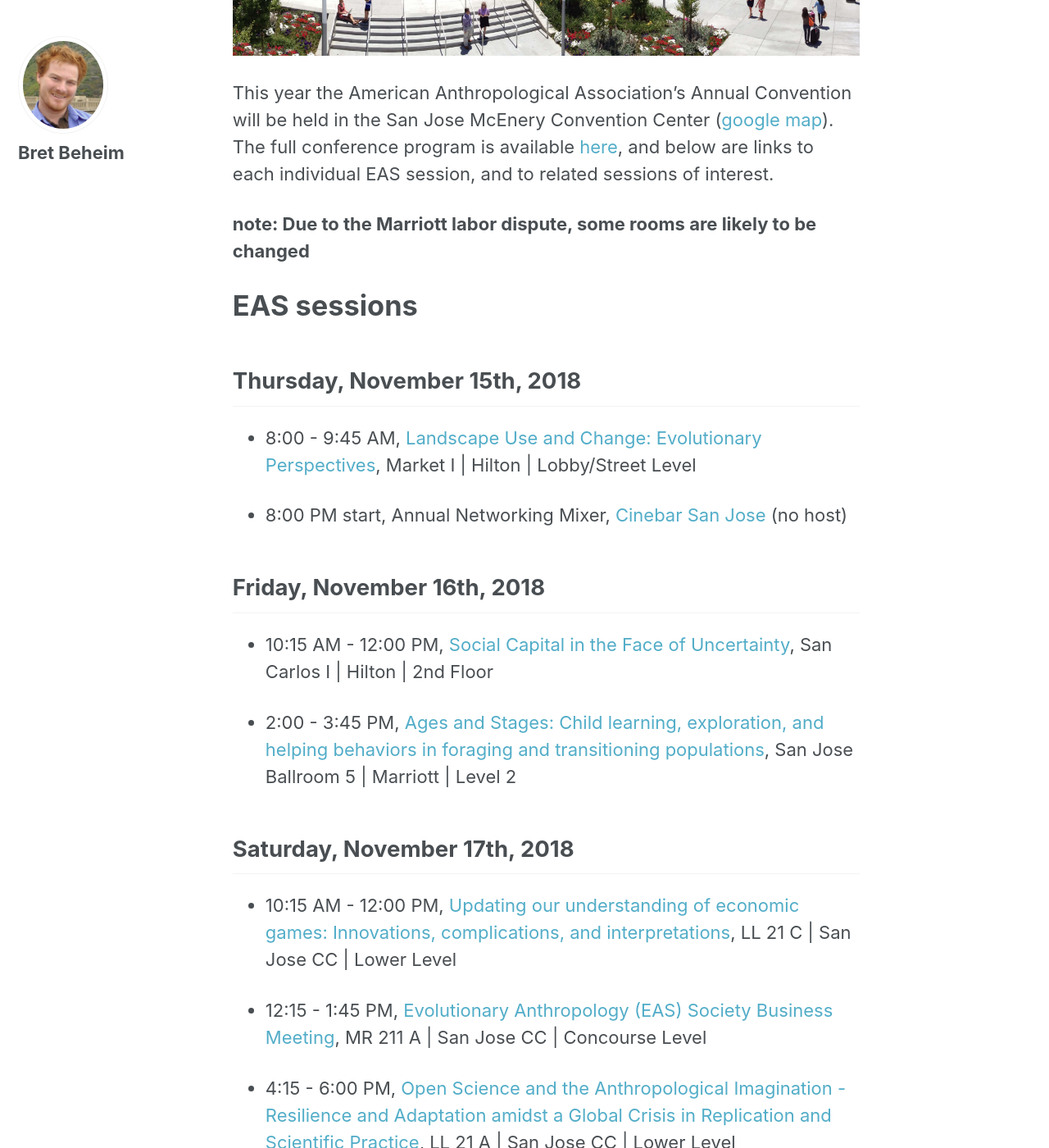
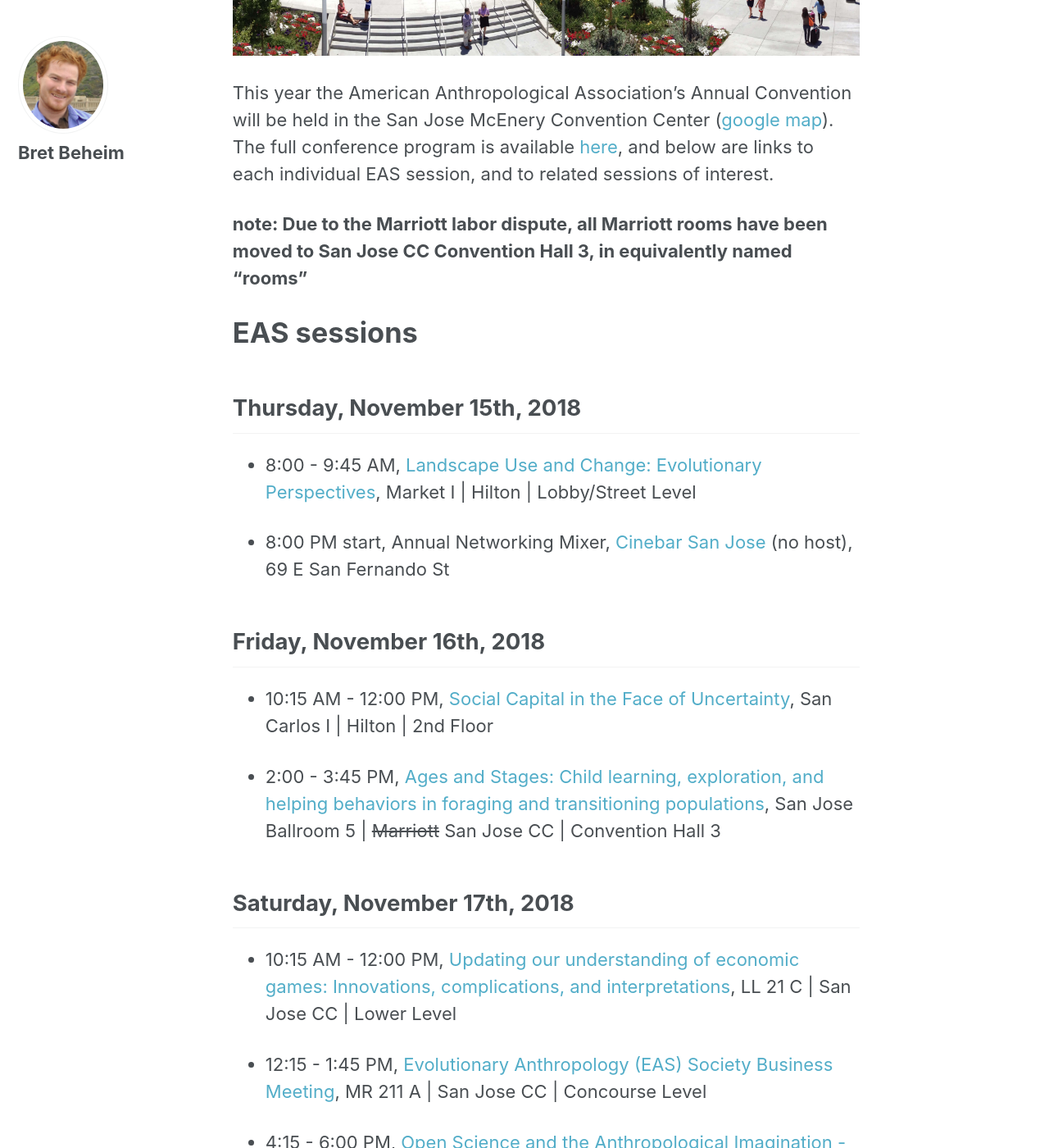
Before and after one commit to babeheim/evanthsoc-new, a Jekyll site: the page built from _posts/2018-10-04-eas-at-aaa-2018-schedule.md, in a window 1280 px wide and 1400 px high, scrolled down 486 px. Shown: the whole window at 82% size. Built offline with Jekyll 4.4.1, drawn with Linux system fonts in a browser that asks for light colours; some of the changed text lies outside the part shown.

Commit message:
more updates to EAS schedule

```diff
--- a/_posts/2018-10-04-eas-at-aaa-2018-schedule.md
+++ b/_posts/2018-10-04-eas-at-aaa-2018-schedule.md
@@ -13,7 +13,7 @@ header:
 
 This year the American Anthropological Association's Annual Convention will be held in the San Jose McEnery Convention Center ([google map](https://www.google.de/maps/place/150+W+San+Carlos+St,+San+Jose,+CA+95113,+USA/data=!4m2!3m1!1s0x808fccbaf6542615:0xec55e44f67e4380a?sa=X&ved=2ahUKEwihsImrrO3dAhUOsKQKHbp0BcsQ8gEwAHoECAAQAQ)). The full conference program is available [here](https://www.eventscribe.net/2018/AAA/), and below are links to each individual EAS session, and to related sessions of interest.
 
-**note: Due to the Marriott labor dispute, some rooms are likely to be changed**
+**note: Due to the Marriott labor dispute, all Marriott rooms have been moved to San Jose CC Convention Hall 3, in equivalently named "rooms"**
 
 # EAS sessions
 
@@ -21,13 +21,13 @@ This year the American Anthropological Association's Annual Convention will be h
 
 - 8:00 - 9:45 AM, [Landscape Use and Change: Evolutionary Perspectives](https://goo.gl/FYpdU2), Market I \| Hilton \| Lobby/Street Level
 
-- 8:00 PM start, Annual Networking Mixer, [Cinebar San Jose](https://www.facebook.com/cinebarsj/?rf=302975103072031) (no host)
+- 8:00 PM start, Annual Networking Mixer, [Cinebar San Jose](https://www.facebook.com/cinebarsj/?rf=302975103072031) (no host), 69 E San Fernando St
 
 ## Friday, November 16th, 2018
 
 - 10:15 AM - 12:00 PM, [Social Capital in the Face of Uncertainty](https://goo.gl/AKPhWG), San Carlos I \| Hilton \| 2nd Floor
 
-- 2:00 - 3:45 PM, [Ages and Stages: Child learning, exploration, and helping behaviors in foraging and transitioning populations](https://goo.gl/3Cc4fM), San Jose Ballroom 5 \| Marriott \| Level 2
+- 2:00 - 3:45 PM, [Ages and Stages: Child learning, exploration, and helping behaviors in foraging and transitioning populations](https://goo.gl/3Cc4fM), San Jose Ballroom 5 \| ~~Marriott~~ San Jose CC \| Convention Hall 3
 
 ## Saturday, November 17th, 2018
 
@@ -37,7 +37,7 @@ This year the American Anthropological Association's Annual Convention will be h
 
 - 4:15 - 6:00 PM, [Open Science and the Anthropological Imagination - Resilience and Adaptation amidst a Global Crisis in Replication and Scientific Practice](https://goo.gl/L4bCCC), LL 21 A \| San Jose CC \| Lower Level
 
-- 4:15 - 6:00 PM, [Biocultural Perspectives on Children and Child-Care](https://goo.gl/T3wofo), Almaden \| Marriott \| Level 3
+- 4:15 - 6:00 PM, [Biocultural Perspectives on Children and Child-Care](https://goo.gl/T3wofo), Almaden \| ~~Marriott~~ San Jose CC \| Convention Hall 3
 
 - 8:00 PM, EAS Annual Party, location TBD
 
@@ -53,9 +53,9 @@ This year the American Anthropological Association's Annual Convention will be h
 
 ## Thursday, November 15th, 2018
 
-- 10:15 AM - 12:00 PM, [Networked Environments](https://goo.gl/3AENqB) (Society for Anthropological Sciences), San Jose Ballroom 1 \| Marriott \| Level 2
+- 10:15 AM - 12:00 PM, [Networked Environments](https://goo.gl/3AENqB) (Society for Anthropological Sciences), San Jose Ballroom 1 \| ~~Marriott~~ San Jose CC \| Convention Hall 3
 
 
-## Friday, November 17th, 2018
+## Saturday, November 17th, 2018
 
 - 2:00 - 3:45 PM, [Experimental methods in anthropology](https://goo.gl/UhVh4z) (Biological Anthropology Section/Society for Anthropological Sciences), Market I \| Hilton \| Lobby/Street Level
```
